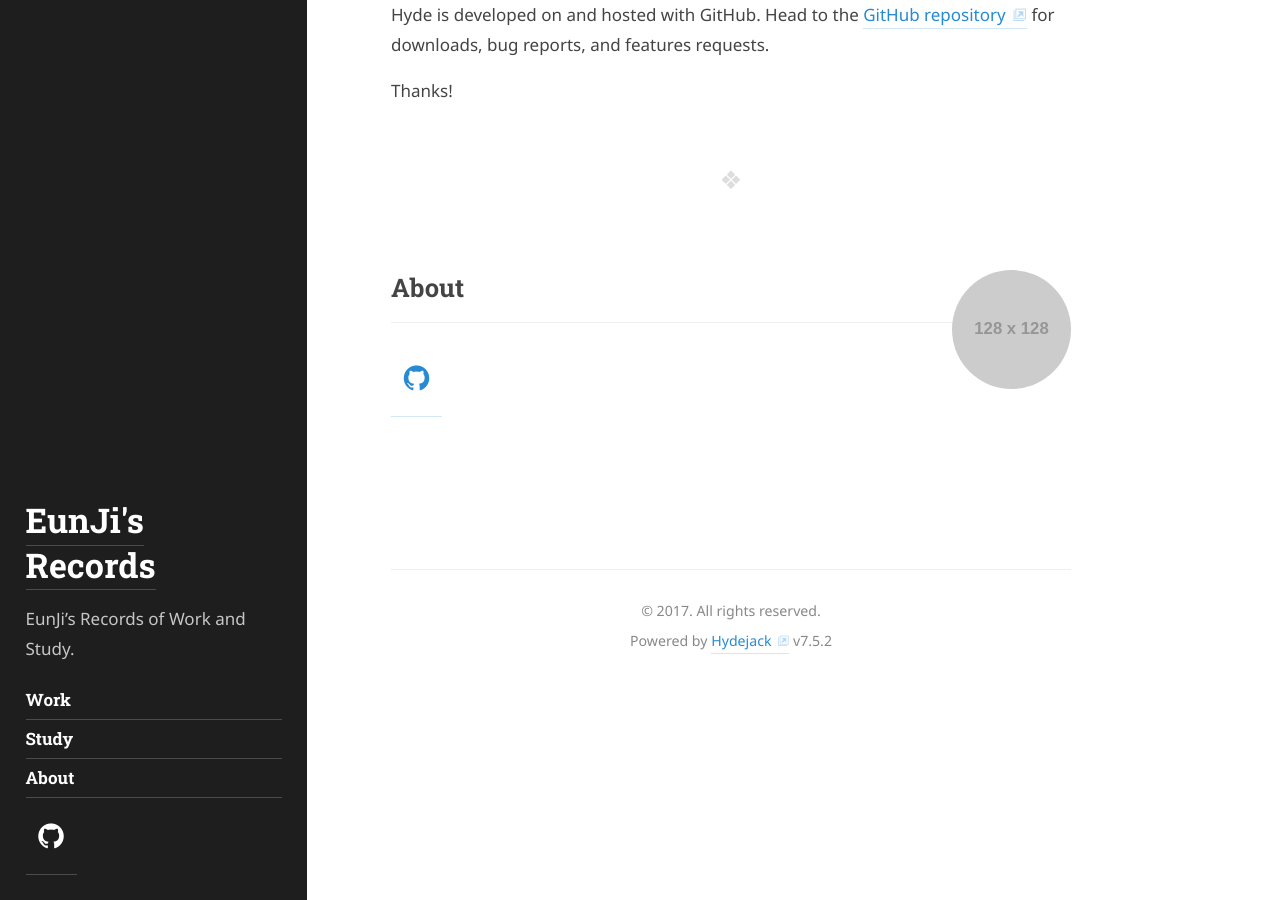
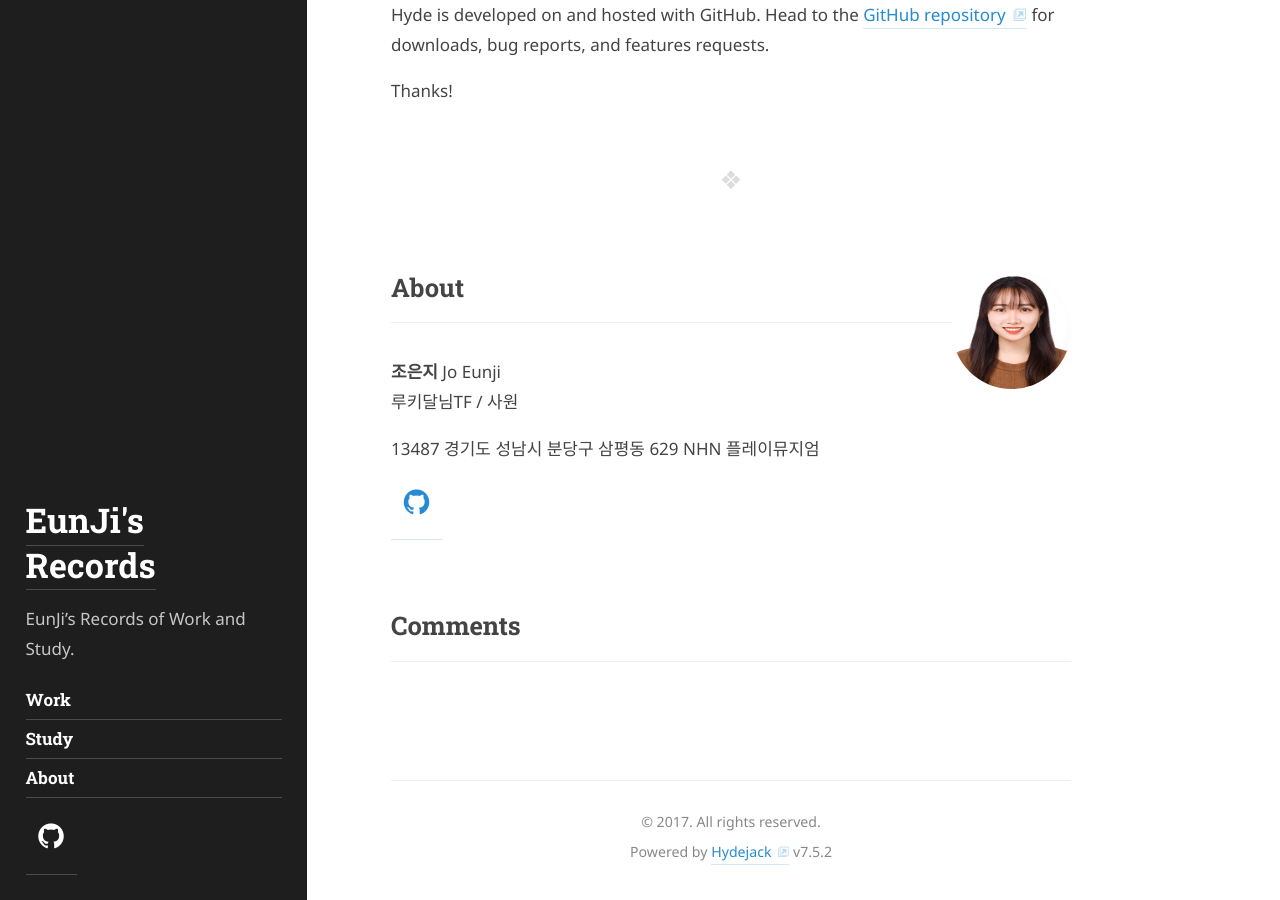
Before and after one commit to 96ycho/96ycho.github.io, a Jekyll site: the page built from _posts/2013-12-28-introducing-hyde.md, in a window 1280 px wide and 900 px high, scrolled down 1647 px. Built offline with Jekyll 4.4.1, drawn with Linux system fonts in a browser that asks for light colours; some web fonts are replaced; comment, search, counter and statistics services are not loaded.

Commit message:
add comment and about footer

```diff
--- a/_config.yml
+++ b/_config.yml
@@ -92,7 +92,7 @@ font_heading:          Roboto Slab, Helvetica, Arial, sans-serif
 
 # Setting a disqus shortname will enable the comment section on
 # pages with `comments: true` in the front matter.
-# disqus:                <disqus_shortname>
+disqus:                96ycho-github-io
 
 # Setting a tinyletter username will enable the newsletter subscription box.
 # tinyletter:            <tinyletter_username>
--- a/_data/authors.yml
+++ b/_data/authors.yml
@@ -8,13 +8,17 @@ author1:
   # Used at the bottom of each page and at the top of the `about` layout
   # Markdown enabled, can use multiple paragraphs (enabled by `|`)
   about:             |
+    **조은지** Jo Eunji <br>
+    루키달님TF / 사원
+
+    13487 경기도 성남시 분당구 삼평동 629 NHN 플레이뮤지엄
 
   # This photo will be used in the about section
   picture:
-    path:            https://placehold.it/128x128
+    path:            /assets/img/author-small.jpg
     # srcset is optional, but can be used to provide higher res versions for retina displays
     srcset:
-      1x:            https://placehold.it/128x128
+      1x:            /assets/img/author-small.jpg
       2x:            https://placehold.it/256x256
 
   # Social media icons in sidebar
@@ -64,10 +68,7 @@ author2:
   name:              Eunji Jo
   email:             eunji.jo@nhn.com
   about:             |
-    Lorem ipsum dolor sit amet, consectetur adipiscing elit,
-    sed do eiusmod tempor incididunt ut labore et dolore magna aliqua.
-    Ut enim ad minim veniam, quis nostrud exercitation ullamco laboris nisi ut aliquip ex ea commodo consequat.
-    Open `_data/authors.yml` to edit this text.
+
   picture:
   github:            96ycho
   accent_color:      '#268bd2'
```
Also changed, not shown: _posts/2013-12-28-introducing-hyde.md (+1 -0 lines), _posts/2017-11-22-example-content.md (+1 -0 lines), assets/img/author-small.jpg (added).
